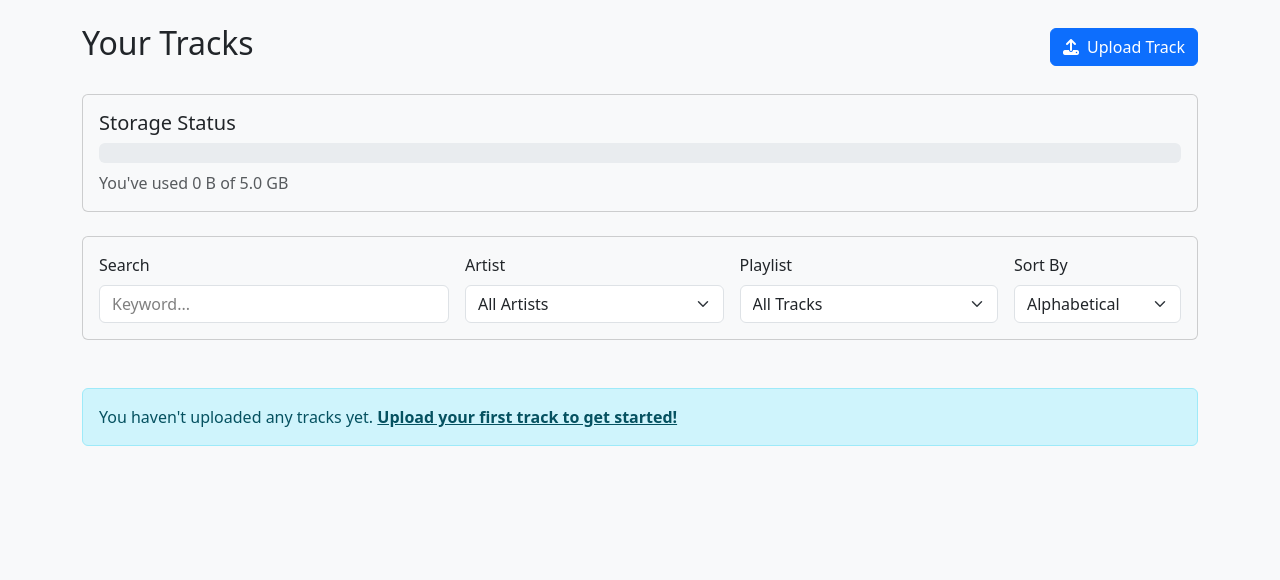
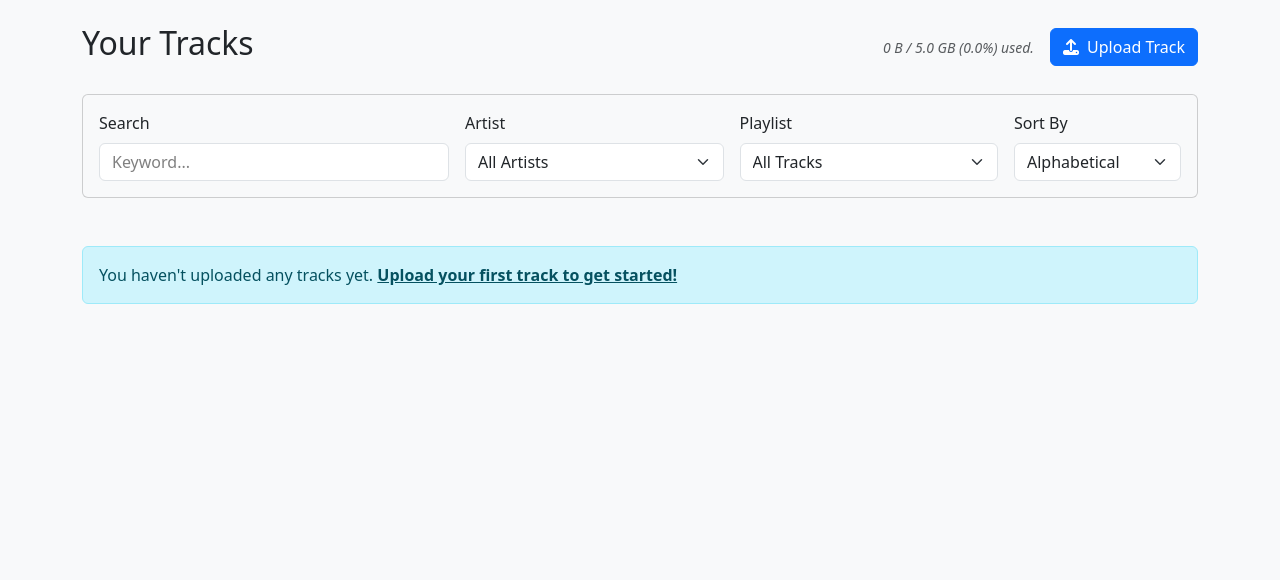
Before and after one commit to dabslee/ListenerLibrary, a Django app: page / in a window 1280 px wide. Shown: the part 56-636 px from the top of the page. Run offline with Django 5.2, Linux system fonts and the light colour scheme; the visitor is signed in with stand-in values (Sample User, id 1); data that the repository does not hold is empty; some libraries are stand-ins or nearby versions.

Commit message:
Modified display for storage limit

```diff
--- a/player/templates/player/track_list.html
+++ b/player/templates/player/track_list.html
@@ -5,18 +5,21 @@
 {% block content %}
     <div class="d-flex justify-content-between align-items-center mb-4">
         <h2>Your Tracks</h2>
-        <div>
+        <div class="d-flex flex-column flex-md-row align-items-md-center gap-3">
+            {% with percentage=storage_percentage|default:0 %}
+            <span class="small fst-italic {% if storage_percentage > 75 %}text-danger{% else %}text-muted{% endif %}">{{ storage_usage|format_bytes }} / {{ storage_limit|format_bytes }} ({{ percentage|floatformat:1 }}%) used.</span>
+            {% endwith %}
             <a href="{% url 'upload_track' %}" class="btn btn-primary"><i class="fas fa-upload me-1"></i> Upload Track</a>
         </div>
     </div>
 
-    <div class="card bg-light mb-4">
+    <!-- <div class="card bg-light mb-4">
         <div class="card-body">
             <h5>Storage Status</h5>
             {% with percentage=storage_percentage|default:0 %}
             <div class="progress mb-2" style="height: 20px;">
                 <div class="progress-bar {% if percentage > 95 %}bg-danger{% elif percentage > 80 %}bg-warning{% endif %}" role="progressbar" style="width: {{ percentage }}%;" aria-valuenow="{{ percentage }}" aria-valuemin="0" aria-valuemax="100">
-                    {{ percentage|floatformat:2 }}%
+                    {{ percentage|floatformat:1 }}%
                 </div>
             </div>
             <p class="text-muted mb-0">
@@ -24,7 +27,7 @@
             </p>
             {% endwith %}
         </div>
-    </div>
+    </div> -->
 
     <div class="card bg-light mb-4">
         <div class="card-body">
--- a/player/templatetags/player_extras.py
+++ b/player/templatetags/player_extras.py
@@ -20,5 +20,5 @@ def format_bytes(size_bytes):
     size_name = ("B", "KB", "MB", "GB", "TB")
     i = int(math.floor(math.log(size_bytes, 1024)))
     p = math.pow(1024, i)
-    s = round(size_bytes / p, 2)
+    s = round(size_bytes / p, 1)
     return f"{s} {size_name[i]}"
```
